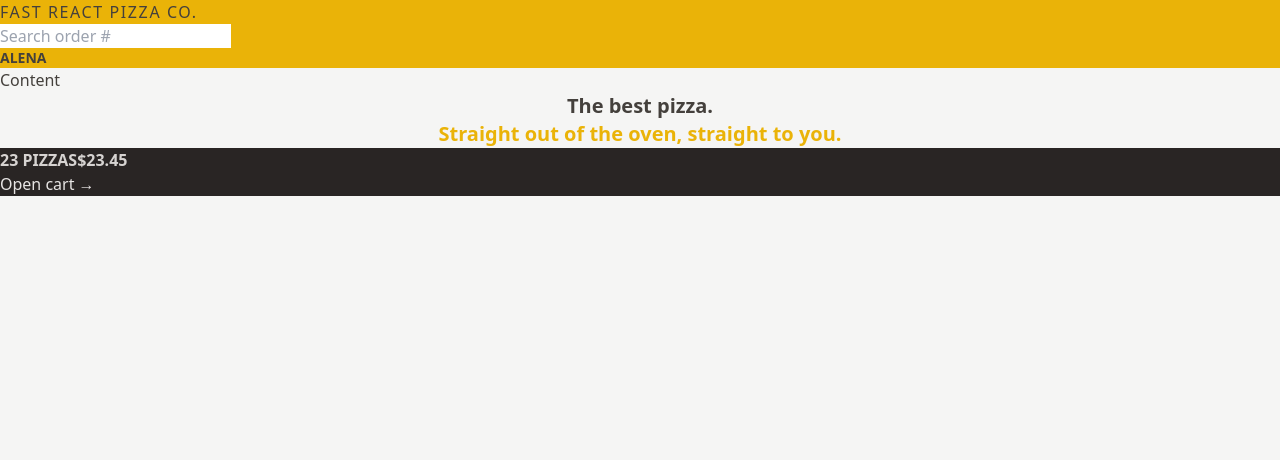
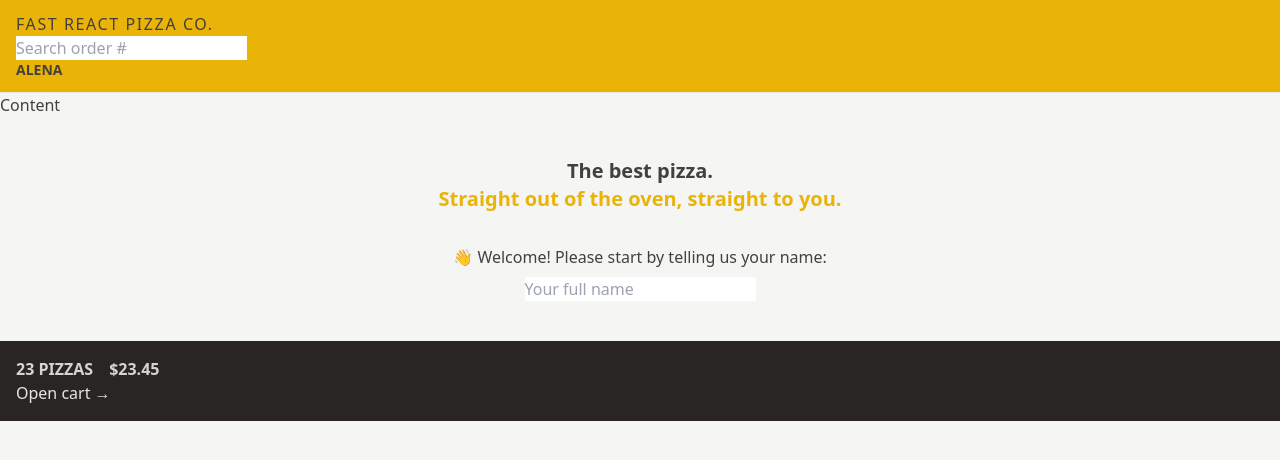
Before and after one commit to ExuLu/fast-react-pizza, a React (Vite) app: page / in a window 1280 px wide. Shown: the top 460 px of the page. Built offline with nearby package versions, Linux system fonts and the light colour scheme.

Commit message:
feat: add box-model styles

```diff
--- a/src/UI/Header.jsx
+++ b/src/UI/Header.jsx
@@ -4,7 +4,7 @@
 
 const Header = () => {
   return (
-    <header className='bg-yellow-500 uppercase'>
+    <header className='border-b border-stone-200 bg-yellow-500 px-4 py-3 uppercase'>
       <Link className='tracking-widest' to='/'>
         Fast React Pizza Co.
       </Link>
--- a/src/UI/Home.jsx
+++ b/src/UI/Home.jsx
@@ -1,15 +1,19 @@
-function Home() {
+import CreateUser from '../features/user/CreateUser';
+
+const Home = () => {
   return (
-    <div>
-      <h1 className='text-center text-xl font-semibold'>
+    <div className='my-10 text-center'>
+      <h1 className='mb-8 text-xl font-semibold'>
         The best pizza.
         <br />
         <span className='text-yellow-500'>
           Straight out of the oven, straight to you.
         </span>
       </h1>
+
+      <CreateUser />
     </div>
   );
-}
+};
 
 export default Home;
--- a/src/features/cart/CartOverview.jsx
+++ b/src/features/cart/CartOverview.jsx
@@ -2,8 +2,8 @@
 
 const CartOverview = () => {
   return (
-    <div className='bg-stone-800 text-stone-200'>
-      <p className='font-semibold uppercase text-stone-300'>
+    <div className='bg-stone-800 p-4 text-stone-200'>
+      <p className='space-x-4 font-semibold uppercase text-stone-300'>
         <span>23 pizzas</span>
         <span>$23.45</span>
       </p>
--- a/src/features/user/CreateUser.jsx
+++ b/src/features/user/CreateUser.jsx
@@ -1,6 +1,6 @@
 import { useState } from 'react';
 
-function CreateUser() {
+const CreateUser = () => {
   const [username, setUsername] = useState('');
 
   function handleSubmit(e) {
@@ -9,11 +9,11 @@
 
   return (
     <form onSubmit={handleSubmit}>
-      <p>👋 Welcome! Please start by telling us your name:</p>
+      <p className='mb-2'>👋 Welcome! Please start by telling us your name:</p>
 
       <input
-        type="text"
-        placeholder="Your full name"
+        type='text'
+        placeholder='Your full name'
         value={username}
         onChange={(e) => setUsername(e.target.value)}
       />
@@ -25,6 +25,6 @@
       )}
     </form>
   );
-}
+};
 
 export default CreateUser;
```
